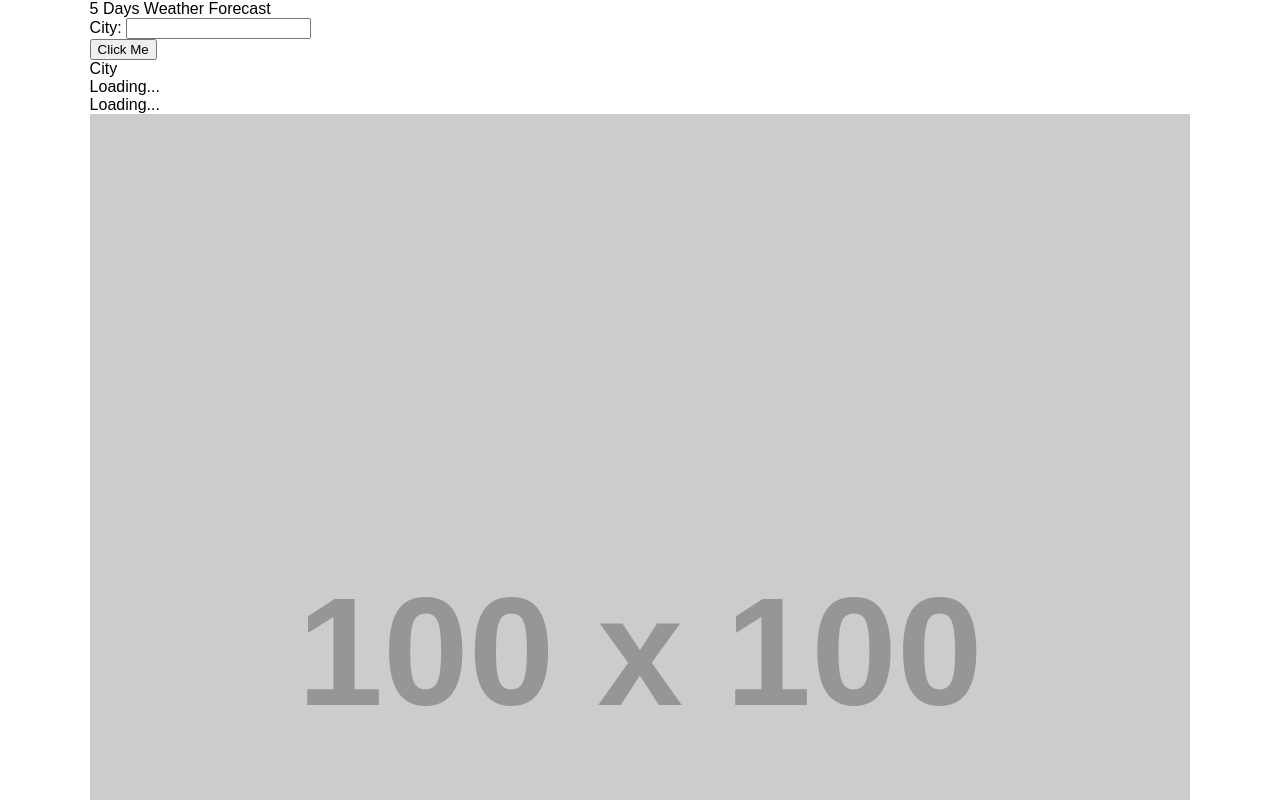
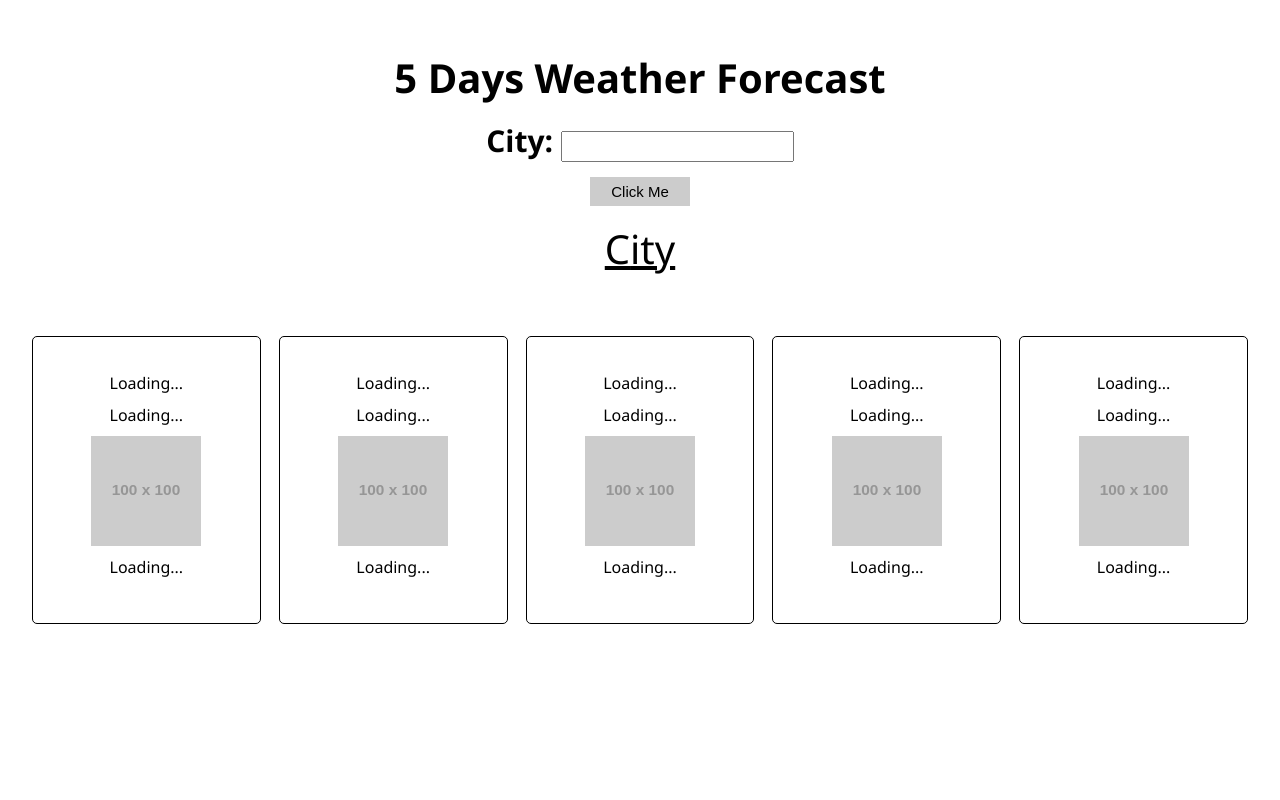
Before and after one commit to leenabaxioned/ES6_5DaysWeatherAPI, a plain HTML site: page index.html in a window 1280 px wide. Shown: the top 800 px of the page. Drawn offline with Linux system fonts and the light colour scheme; placeholder pictures from the web are drawn by us.

Commit message:
styling added

```diff
--- a/assets/css/style.css
+++ b/assets/css/style.css
@@ -79,12 +79,12 @@ sub { bottom: -.25em; }
 }
 
 .cf:after { clear: both; }
-.cf { *zoom: 1; }
 
 /*for all*/
 body {
   box-sizing: border-box;
-  font-family: sans-serif;
+  background: #fff;
+  font-family: 'Segoe UI', Tahoma, Geneva, Verdana, sans-serif;
 }
 
 a {
@@ -100,12 +100,13 @@ li {
 /*for wrapper*/
 .wrapper {
   max-width: 1360px;
-  width: 86%;
+  width: 95%;
   margin: 0 auto;
 }
 /*=================================
   Header styling starts here
 =================================*/
+
 /*=================================
   Header styling ends here
 =================================*/
@@ -113,7 +114,76 @@ li {
 /*=================================
   main styling starts here
 =================================*/
+.main-intro {
+  display: flex;
+  flex-direction: column;
+  justify-content: center;
+  align-items: center;
+  gap: 15px;
+  margin: 50px 0;
+}
 
+#iconsContainer {
+  padding: 10px 0;
+  display: flex;
+  justify-content: space-between;
+}
+
+.icons {
+  flex-basis: 17%;
+  display: flex;
+  flex-direction: column;
+  justify-content: center;
+  align-items: center;
+  gap: 10px;
+  padding: 35px 10px;
+  border: 1px solid #000;
+  border-radius: 5px;
+}
+
+#Para1 {
+  font-size: 40px;
+  font-weight: 600;
+}
+
+.image img {
+  width: 100%;
+  height: 110px;
+  object-fit: cover;
+}
+
+label {
+  font-size: 30px;
+  font-weight: 600;
+}
+
+#cityInput {
+  padding: 5px 15px;
+  color: #333333;
+  font-size: 15px;
+  text-transform: uppercase;
+}
+
+.clickme {
+  padding: 5px 20px;
+  border: 1px solid transparent;
+  background-color: #ccc;
+  color: #000;
+  font-size: 15px;
+  transition: all 0.3s;
+}
+
+.clickme:hover {
+  background-color: #000;
+  color: #ccc;
+}
+
+#cityName {
+  font-size: 40px;
+  text-decoration: underline;
+}
+
+#cityName::first-letter { text-transform: uppercase; }
 /*=================================
   main styling ends here
 =================================*/
```
